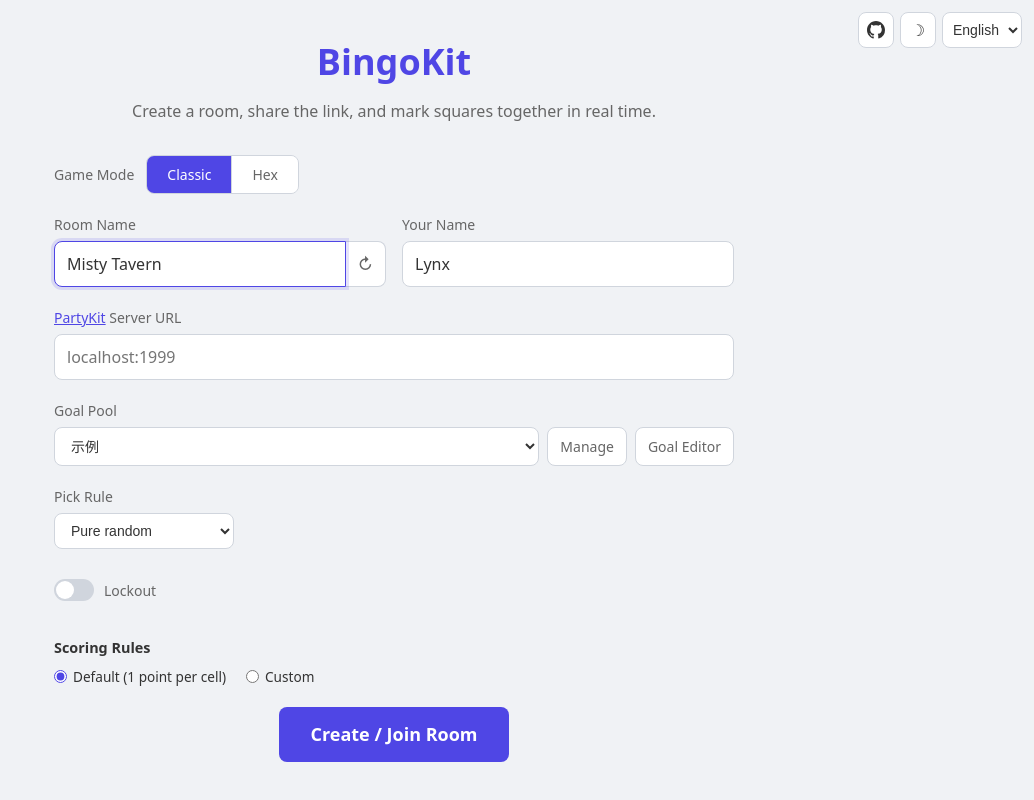
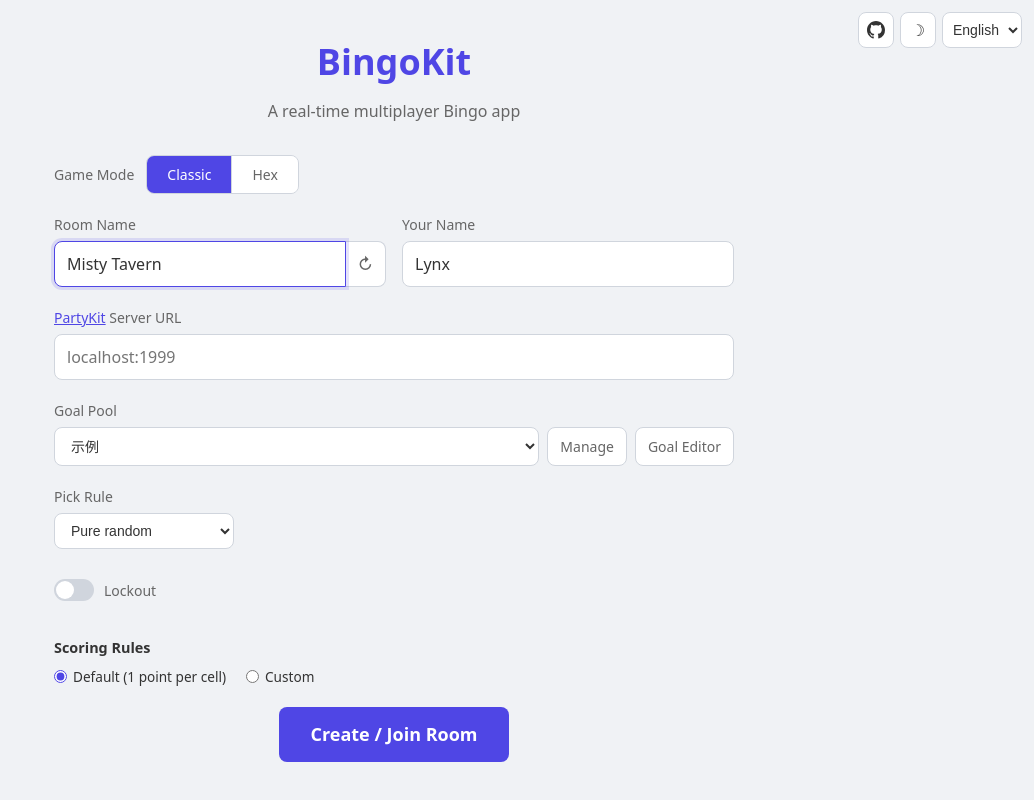
Before and after one commit to Evilnanan/bingo-kit, a React (Vite) app: page / in a window 1280 px wide. Shown: the whole page, without its empty margins (246-1280 px from the left). Built offline with nearby package versions, Linux system fonts and the light colour scheme.

Commit message:
chore: 简化副标题

```diff
--- a/src/i18n/languages/en.ts
+++ b/src/i18n/languages/en.ts
@@ -4,8 +4,7 @@
 
 export const en: Translations = {
   "landing.title": "BingoKit",
-  "landing.subtitle":
-    "Create a room, share the link, and mark squares together in real time.",
+  "landing.subtitle": "A real-time multiplayer Bingo app",
   "landing.roomName": "Room Name",
   "landing.roomPlaceholder": "e.g. zelda-speedrun",
   "landing.yourName": "Your Name",
--- a/src/i18n/languages/zh-CN.ts
+++ b/src/i18n/languages/zh-CN.ts
@@ -4,7 +4,7 @@
 
 export const zh: Translations = {
   "landing.title": "BingoKit",
-  "landing.subtitle": "创建房间，分享链接，实时标记方格。",
+  "landing.subtitle": "实时多人联机 Bingo 应用",
   "landing.roomName": "房间名称",
   "landing.roomPlaceholder": "例如：zelda-speedrun",
   "landing.yourName": "你的名称",
```
